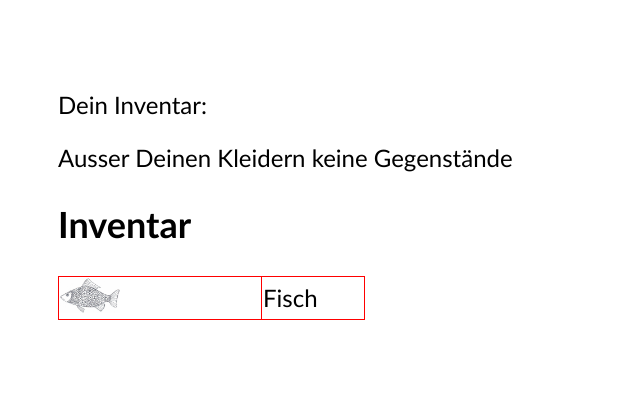
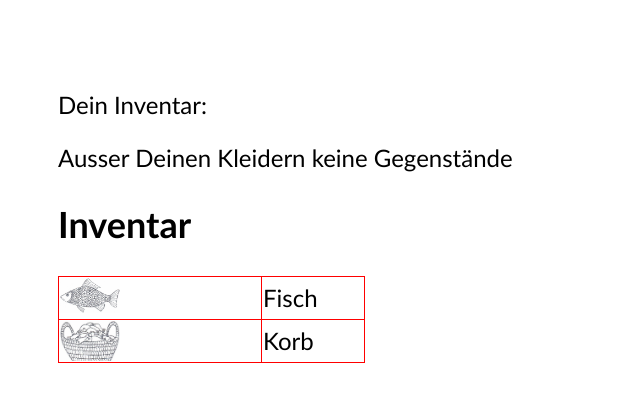
Before and after one commit to claudiopietra/Geotest, a Django app: template Geotest/templates/location.html in a window 1280 px wide. Shown: the top 402 px of the page, without its empty margins (0-640 px from the left). Run offline with Django 3.2, Linux system fonts and the light colour scheme; the template is opened without the code that fills it, so the values that code supplies are empty.

Commit message:
Update location.html

```diff
--- a/Geotest/templates/location.html
+++ b/Geotest/templates/location.html
@@ -33,12 +33,22 @@
             <table>
                 <tr>
                     <td width="200" style="align:left">
-                    <div style="height:40px; overflow:hidden; align:left; margin-left:0px; text-align:left; vertical-align: middle;" >
-                        <img src="/static/104829.jpg" style="align:left; margin-left:0px; text-align:left;" />
-                    </div>
+                        <div style="height:40px; overflow:hidden; align:left; margin-left:0px; text-align:left; vertical-align: middle;" >
+                            <img src="/static/104829.jpg" style="align:left; margin-left:0px; text-align:left;" />
+                        </div>
                     </td>
                     <td width="100" text-align="left">Fisch</td>
                 </tr>
+                <tr>
+                    <td width="200" style="align:left">
+                        <div style="height:40px; overflow:hidden; align:left; margin-left:0px; text-align:left; vertical-align: middle;" >
+                            <img src="/static/367458.jpg" style="align:left; margin-left:0px; text-align:left;" />
+                        </div>
+                    </td>
+                    <td width="100" text-align="left">Korb</td>
+                </tr>
+
+
             </table>
 
         </p>
```
